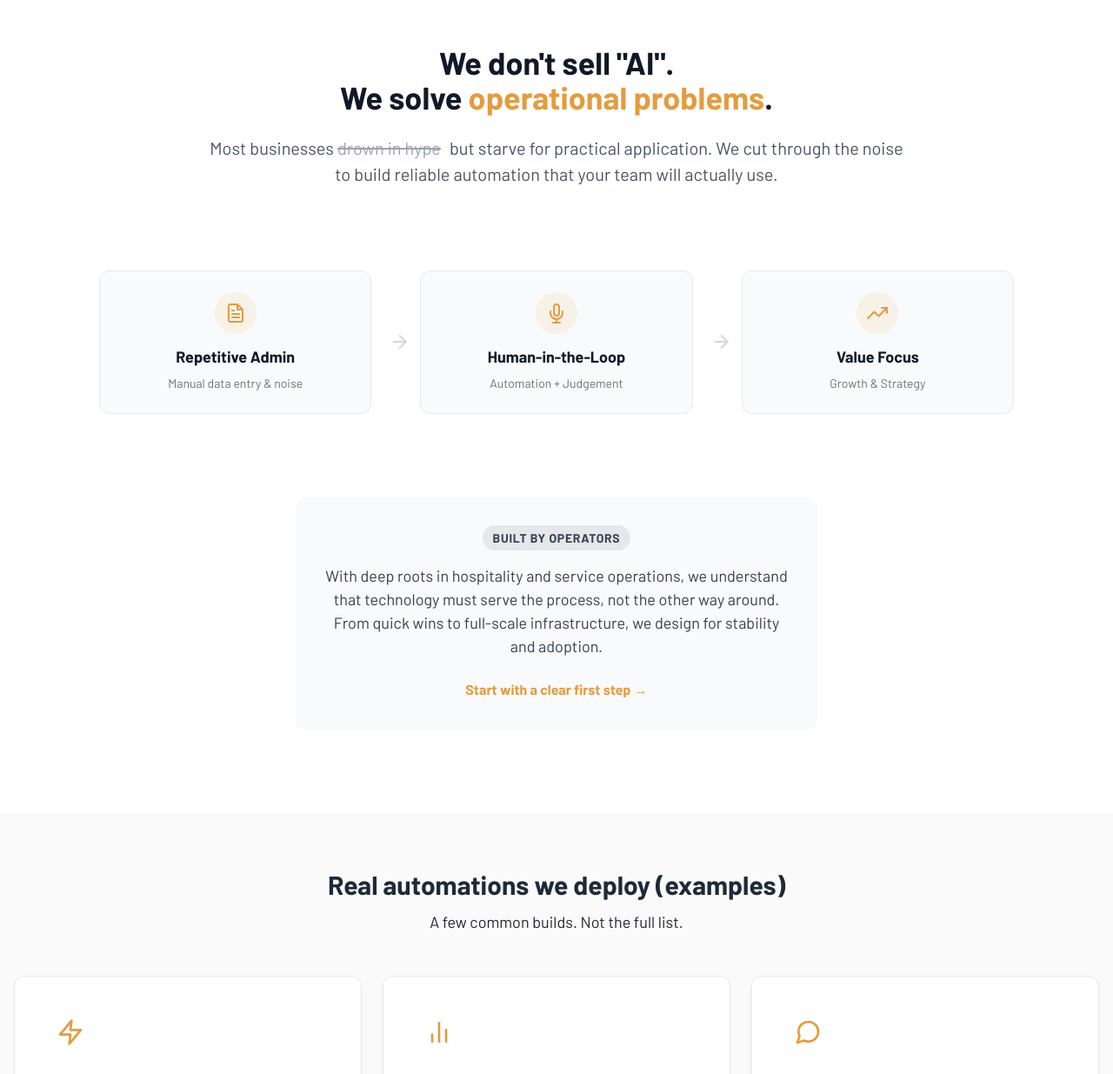
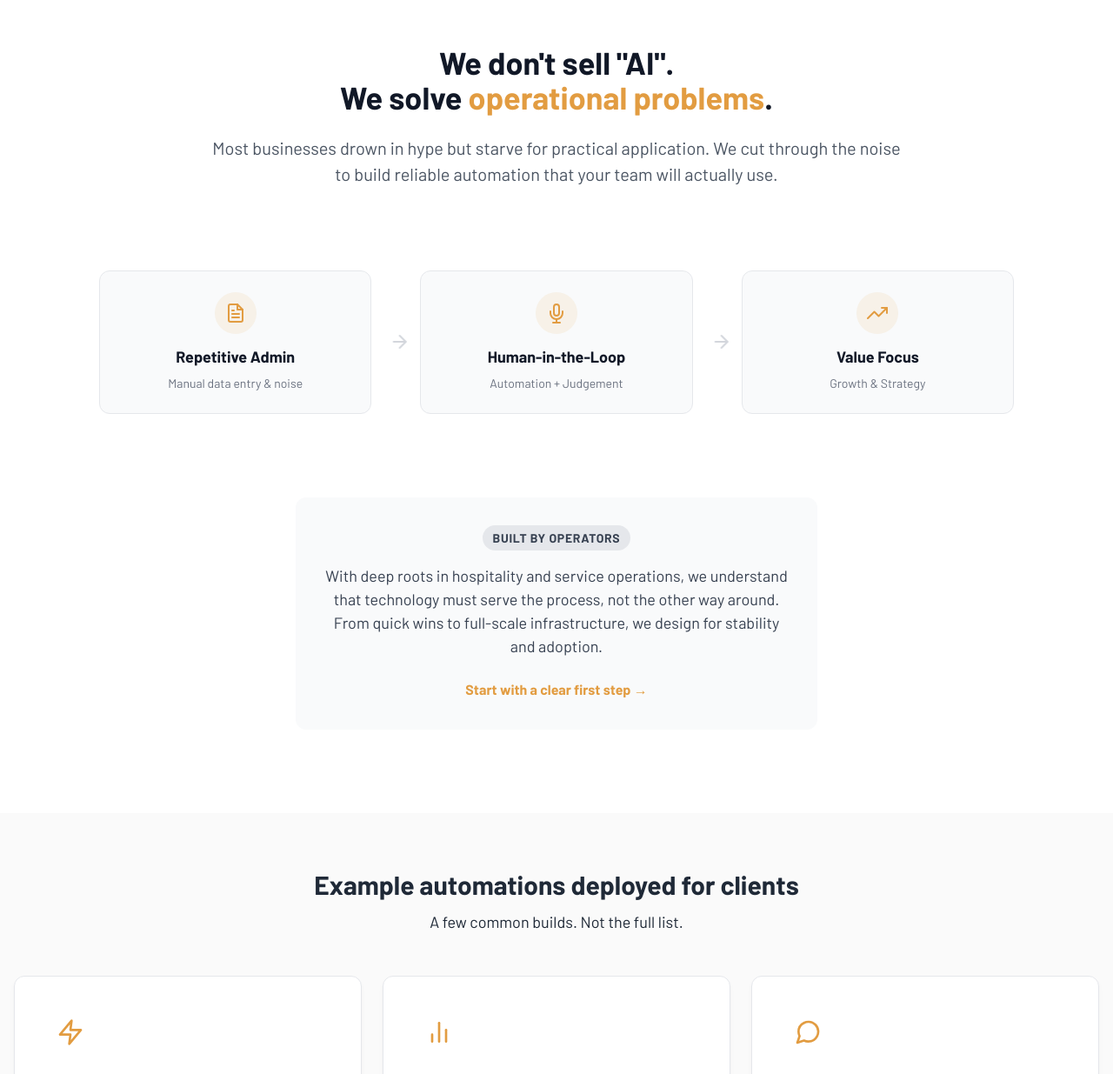
Before and after one commit to WillCo18/ImagineIfAi, a Next.js app in the folder landing/: page / in a window 1280 px wide. Shown: the part 844-2079 px from the top of the page at 87% size. Built offline with nearby package versions, Linux system fonts and the light colour scheme.

Commit message:
Refactor: Remove strike-through and update service cards title

```diff
--- a/landing/components/PhilosophySection.tsx
+++ b/landing/components/PhilosophySection.tsx
@@ -11,7 +11,7 @@ export default function PhilosophySection() {
                         We solve <span className={styles.highlight}>operational problems</span>.
                     </h2>
                     <p className={styles.subline}>
-                        Most businesses <span className={styles.strike}>drown in hype</span>
+                        Most businesses drown in hype
                         but starve for practical application. We cut through the noise to build
                         reliable automation that your team will actually use.
                     </p>
--- a/landing/components/ServiceCards.tsx
+++ b/landing/components/ServiceCards.tsx
@@ -61,7 +61,7 @@ export default function ServiceCards() {
         <section className={styles.section} id="services">
             <div className={styles.container}>
                 <div className={styles.header}>
-                    <h2 className={styles.title}>Real automations we deploy (examples)</h2>
+                    <h2 className={styles.title}>Example automations deployed for clients</h2>
                     <p className={styles.subtitle}>
                         A few common builds. Not the full list.
                     </p>
```
